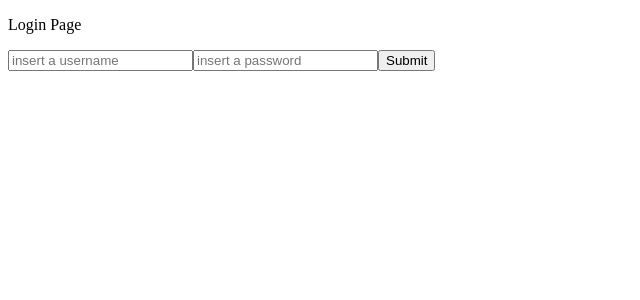
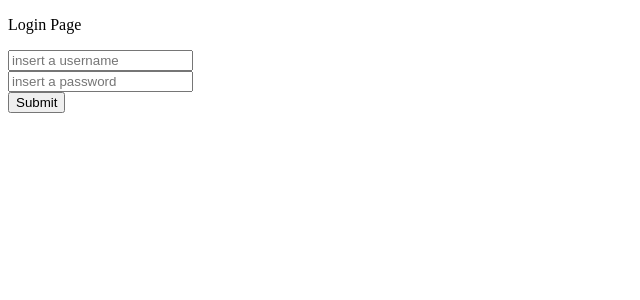
Before and after one commit to Frotolin08/Kronos-Proyecto, a React (Vite) app in the folder Frontend/: page /login in a window 1280 px wide. Shown: the top 300 px of the page, without its empty margins (0-640 px from the left). Built offline with nearby package versions, Linux system fonts and the light colour scheme.

Commit message:
hecho funcionamiento basico form login
permite ingresar los datos con la validacion hecha por parte del usuario y mostrar mensaje de error en tal caso. Tambien al ser enviado el form abre un modal.

```diff
--- a/Frontend/src/Pages/Login.jsx
+++ b/Frontend/src/Pages/Login.jsx
@@ -1,18 +1,38 @@
-import {useForm} from 'react-hook-form'
-
+import Form from "../components/Form";
+import { useState } from "react";
+import PageDisabledModal from "../components/PageDisabledModal";
+const fields = [
+  {
+    name: "username",
+    placeholder: "insert a username",
+    requireMsg: "Please insert a username",
+  },
+  {
+    name: "password",
+    placeholder: "insert a password",
+    requireMsg: "Please insert a password",
+    isPassword: true,
+  },
+];
 
 export default function Login() {
-const {register, handleSubmit} = useForm()
-const onSubmit = async (data) => { console.log(data) }
-return(
-<>
-<p>Login Page</p>
-    <form onSubmit={handleSubmit(onSubmit)}>
-<input {...register("Username")} placeholder='insert a username'/>
-<input {...register("password")} placeholder='insert a password'/>
-<input type='submit'/>
-    </form>
+  const [triggered, setTriggered] = useState(false);
+  const disable = () => setTriggered(false);
+
+  return (
+    <>
+      <Form
+        setTriggered={setTriggered}
+        triggered={triggered}
+        openModal={true}
+        fields={fields}
+      />
+
+      <PageDisabledModal
+        triggered={triggered}
+        disable={disable}
+        innerText="Form submitted succesfully"
+      />
     </>
-    )
-
+  );
 }
--- /dev/null
+++ b/Frontend/src/components/Form.jsx
@@ -0,0 +1,42 @@
+import Register from "../Pages/Register";
+import { useForm } from "react-hook-form";
+
+export default function Form(props) {
+  const formFields = props.fields; //debe ser un array de objetos de la estructura {name: string, placeholder: string}
+  const {
+    register,
+    handleSubmit,
+    reset,
+    formState: { errors },
+  } = useForm();
+
+  const onSubmit = async (data) => {
+    console.log(data);
+    reset();
+    props.openModal && props.setTriggered(!props.triggered);
+  };
+
+  return (
+    <>
+      <p>Login Page</p>
+      <form onSubmit={handleSubmit(onSubmit)}>
+        {formFields.map((field) => (
+          <div key={field.name}>
+            <input
+              type={field.isPassword && "password"}
+              {...register(field.name, { required: field.requireMsg })}
+              placeholder={field.placeholder}
+            />
+            {errors[field.name] && (
+              <p className="formError">{errors[field.name].message}</p>
+            )}
+          </div>
+        ))}
+        <input type="submit" />
+      </form>
+    </>
+  );
+}
+
+//<input {...register("Username")} placeholder="insert a username" />
+//<input {...register("password")} placeholder="insert a password" />
--- /dev/null
+++ b/Frontend/src/components/PageDisabledModal.jsx
@@ -0,0 +1,11 @@
+import "../styles.css";
+export default function PageDisabledModal(props) {
+  return (
+    <div
+      className={props.triggered ? "disabledModalOn" : "disabledModalOff"}
+      onClick={props.disable}
+    >
+      {props.innerText}
+    </div>
+  );
+}
--- a/Frontend/src/styles.css
+++ b/Frontend/src/styles.css
@@ -1,10 +1,32 @@
-.RouteSelectorBox  {
+.RouteSelectorBox {
   width: fit-content;
   height: fit-content;
   padding: 1.5em;
   background-color: aquamarine;
   font-family: Arial, Helvetica, sans-serif;
   border-radius: 15px;
+}
+.disabledModalOff {
+  visibility: hidden;
+}
+.disabledModalOn {
+  top: 0px;
+  left: 0px;
+  position: absolute;
+  z-index: 1000;
+  width: 100%;
+  height: 100%;
+  background-color: rgba(0, 0, 0, 0.275);
+  color: white;
+  font-family: Arial, Helvetica, sans-serif;
+  display: flex;
+  visibility: visible;
+  justify-content: center;
+  align-items: center;
+  cursor: pointer;
+}
 
-
+.formError {
+  color: red;
+  font-family: Arial, Helvetica, sans-serif;
 }
```
Also changed, not shown: Frontend/src/main.jsx (+18 -19 lines). Lines whose indentation alone changed are shown as unchanged.
